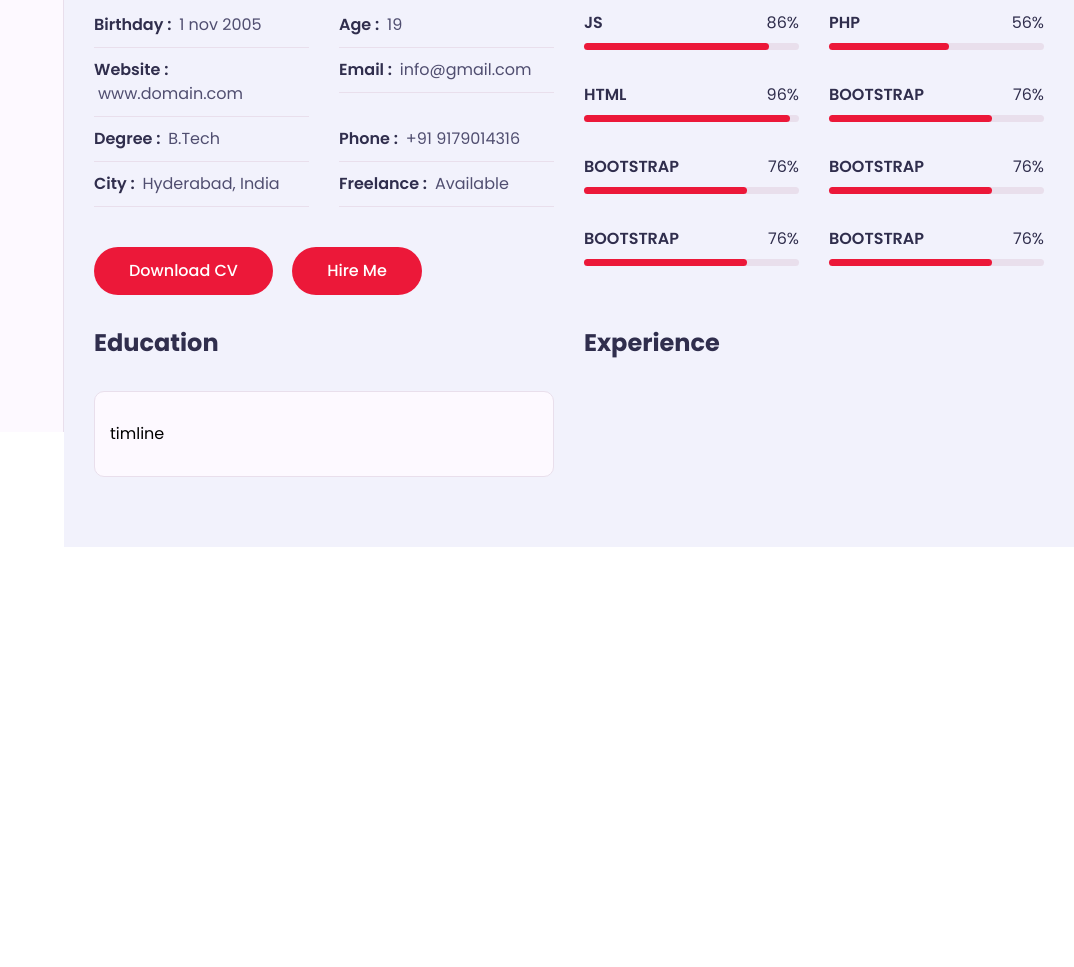
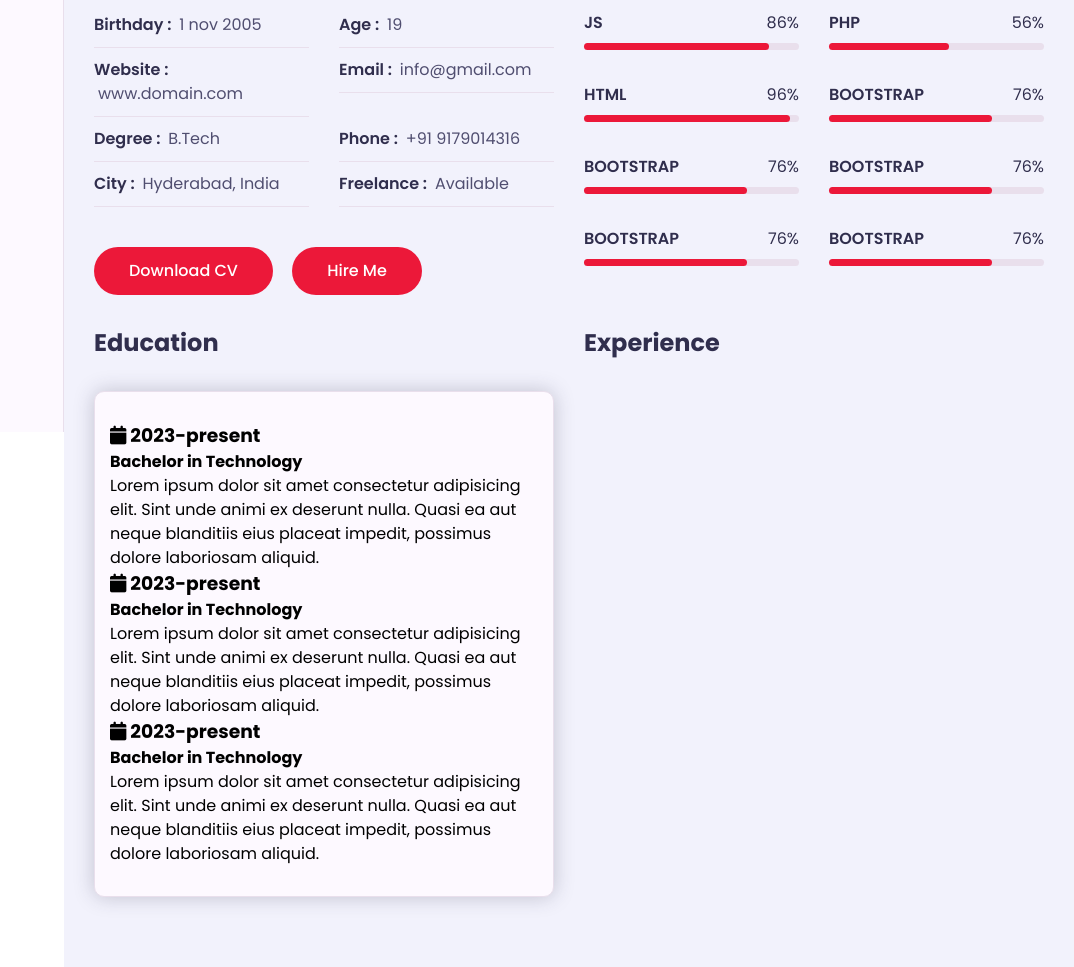
Before and after one commit to The-Deepak-Pandey/Portfolio, a plain HTML site: page index.html in a window 1280 px wide. Shown: the part 368-1335 px from the top of the page, without its empty margins (206-1280 px from the left). Before the commit the page ends 915 px from the top, so only its background shows below. Drawn offline with Linux system fonts and the light colour scheme; a web font is replaced by a local one.

Commit message:
about section almost done

```diff
--- a/css/style.css
+++ b/css/style.css
@@ -119,6 +119,10 @@ ul{
 
 .btn:hover{
     transform: scale(1.05);
+}
+
+.shadow-dark{
+    box-shadow: 0 0 20px rgba(48, 46, 77, 0.25);
 }
 
 .aside{
--- a/index.html
+++ b/index.html
@@ -169,8 +169,34 @@
                                     <h3 class="title">Education</h3>
                                     <div class="row">
                                         <div class="timeline-box padd-15">
-                                            <div class="timeline">
-                                                timline
+                                            <div class="timeline shadow-dark">
+                                                <!-- ===== timeline item ===== -->
+                                                <div class="timeline-item">
+                                                    <div class="circle-dot"></div>
+                                                    <h3 class="timeline-date">
+                                                        <i class="fa fa-calendar"></i> 2023-present
+                                                    </h3>
+                                                    <h4 class="timeline-title">Bachelor in Technology</h4>
+                                                    <p class="timeline-text">Lorem ipsum dolor sit amet consectetur adipisicing elit. Sint unde animi ex deserunt nulla. Quasi ea aut neque blanditiis eius placeat impedit, possimus dolore laboriosam aliquid.</p>
+                                                </div>
+                                                <!-- ===== timeline item ===== -->
+                                                <div class="timeline-item">
+                                                    <div class="circle-dot"></div>
+                                                    <h3 class="timeline-date">
+                                                        <i class="fa fa-calendar"></i> 2023-present
+                                                    </h3>
+                                                    <h4 class="timeline-title">Bachelor in Technology</h4>
+                                                    <p class="timeline-text">Lorem ipsum dolor sit amet consectetur adipisicing elit. Sint unde animi ex deserunt nulla. Quasi ea aut neque blanditiis eius placeat impedit, possimus dolore laboriosam aliquid.</p>
+                                                </div>
+                                                <!-- ===== timeline item ===== -->
+                                                <div class="timeline-item">
+                                                    <div class="circle-dot"></div>
+                                                    <h3 class="timeline-date">
+                                                        <i class="fa fa-calendar"></i> 2023-present
+                                                    </h3>
+                                                    <h4 class="timeline-title">Bachelor in Technology</h4>
+                                                    <p class="timeline-text">Lorem ipsum dolor sit amet consectetur adipisicing elit. Sint unde animi ex deserunt nulla. Quasi ea aut neque blanditiis eius placeat impedit, possimus dolore laboriosam aliquid.</p>
+                                                </div>
                                             </div>
                                         </div>
                                     </div>
```
